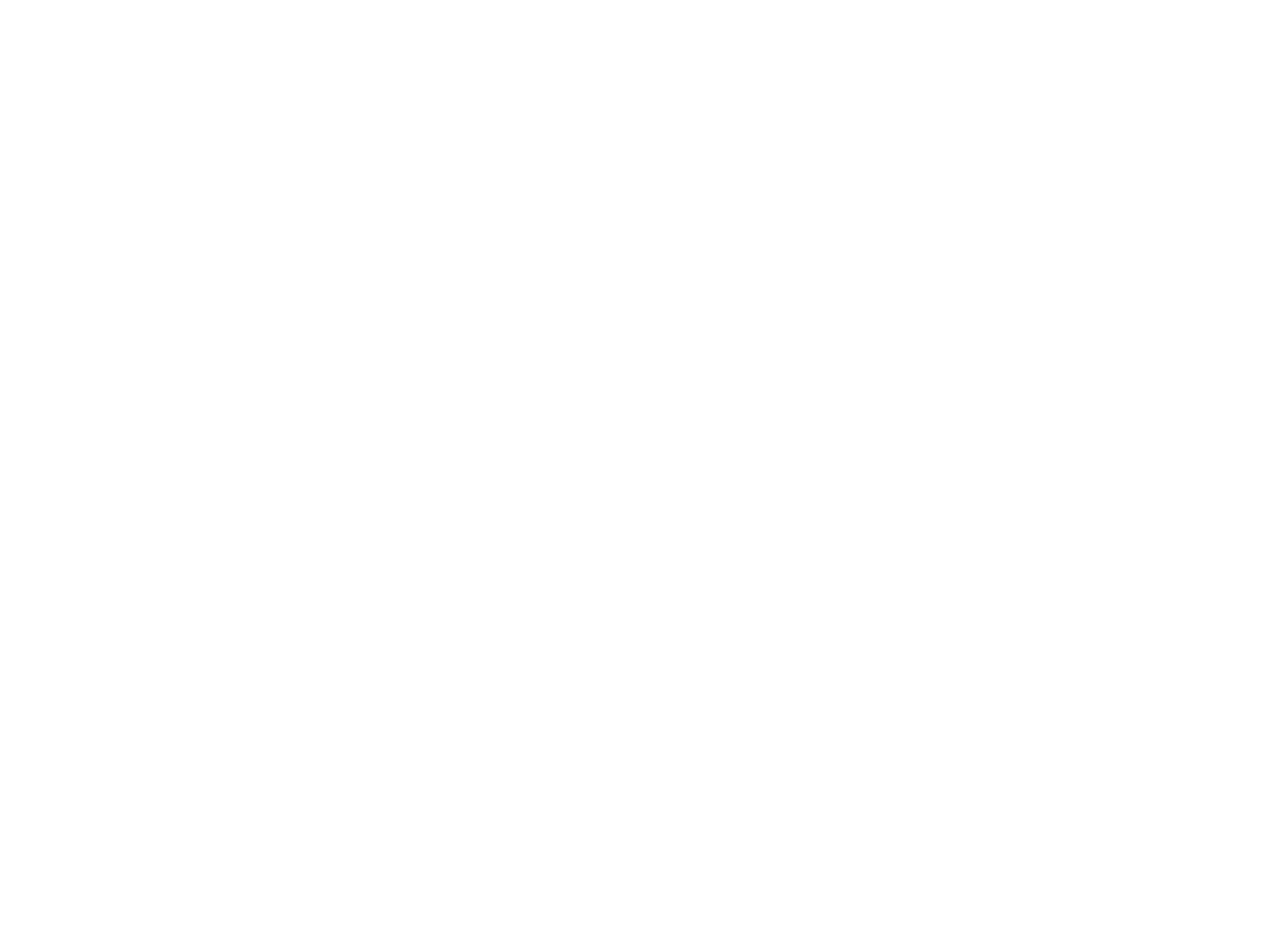
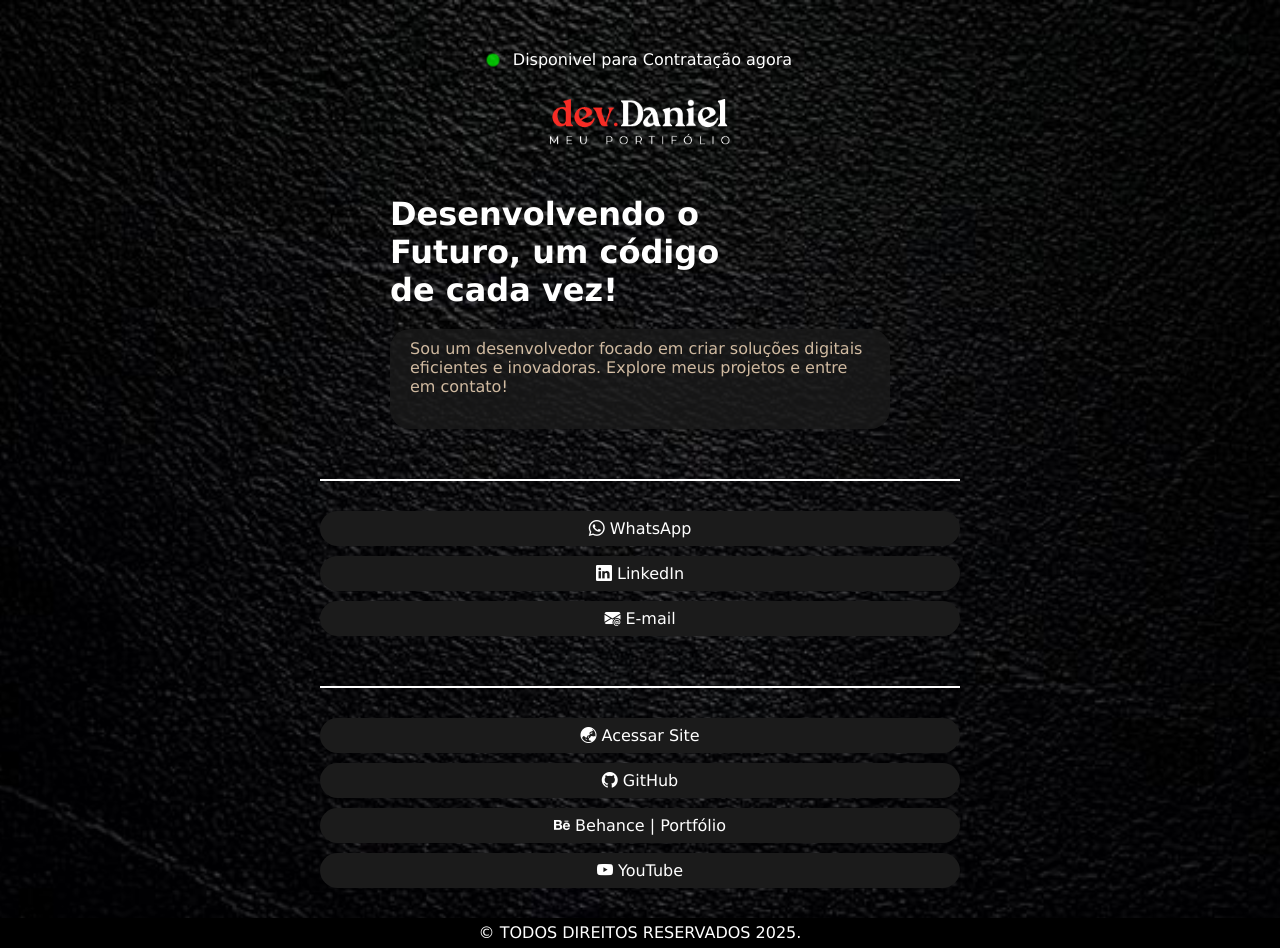
Before and after one commit to danyeljorge/linkpages, a plain HTML site: page index.html in a window 1280 px wide. Before the commit the page ends 800 px from the top, so only its background shows below. Drawn offline with nearby package versions, Linux system fonts and the light colour scheme; files that its build step writes are made by us from their sources.

Commit message:
finalizando a pagina de links

```diff
--- a/asset/css/style.css
+++ b/asset/css/style.css
@@ -0,0 +1,177 @@
+* {
+    margin: 0;
+    padding: 0;
+    box-sizing: border-box;
+    font-family: verdana, sans-serif;
+}
+
+body {
+   background-image: url(../img/fundo.jpg);
+   background-position: center center;
+   background-size: cover;
+   background-repeat: no-repeat;
+
+   background-color:black;
+   width: 100vw;
+   height: auto;
+   display: flex;
+   flex-direction: column;
+   align-items: center;
+   overflow-x: hidden ;
+
+}
+
+
+main {
+    width: 500px;
+    padding-top: 50px;
+    display: flex;
+    flex-direction: column;
+    align-items: center;
+    justify-content: top;
+}
+
+.pulsar {
+display: flex;
+align-content: center;
+align-items: center;
+gap: 15px;
+}
+
+
+.pulsando {
+    background-color: lime;
+    width: 10px;
+    height: 10px;
+    border-radius: 50%;
+    animation: pulso 1.5s infinite;
+}
+
+@keyframes pulso {
+    0% {
+    transform: scale(1);
+    opacity: 1;
+    }
+
+    50% {
+        transform: scale(1.3);
+        opacity: 0.7;
+    }
+
+    100% {
+    transform: scale(1);
+    opacity: 1;
+    }
+
+}
+
+.pulsar p {
+    color: white;
+}
+
+.logo{
+
+    padding-top: 30px;
+    width:100%;
+    display: flex;
+    justify-content: center;
+
+}
+
+.logo img {
+    width: 180px;
+}
+
+.headline {
+    width: 100%;
+    padding-top: 50px;
+    display: flex;
+    justify-content: start;
+}
+
+.headline h1 {
+    width: 70%;
+    color: white;
+}
+
+.descricao {
+    width: 100%;
+    height: 100px;
+    margin-top: 20px;
+    padding: 10px 20px;
+    border-radius: 20px;
+    opacity: 0.8;
+    background-color: #1b1b1b;
+    justify-content: center;
+
+
+
+}
+
+.descricao p {
+    color: bisque;
+
+}
+
+.contatos, .vejaMais  {
+    margin-top: 50px;
+    width: 100%;
+    display: flex;
+    flex-direction: column;
+    align-items: center;
+}
+.divlink {
+    width: 50%;
+    padding-top: 30px;
+    display: flex;
+    flex-direction: column;
+    align-items: center;
+    border-top: 2px solid white;
+    gap: 10px;
+}
+
+.divlink a {
+    text-decoration: none;
+    color: white;
+    background-color: #1b1b1b;
+    width: 100%;
+    height: 35px;
+    border-radius: 20px;
+    align-content: center;
+    text-align: center;
+    transition: 0.5s ;
+
+}
+
+.divlink a:hover {
+    text-decoration: none;
+    color: bisque;
+    background-color: #101010;
+    width: 100%;
+    height: 35px;
+    border-radius: 20px;
+    align-content: center;
+    text-align: center;
+    transform: scale(1.05);
+
+}
+
+.rodape {
+    margin-top: 30px;
+    width: 100%;
+    height: 30px;
+    background-color: black;
+    bottom: 0;
+    left: 0;
+    display: flex;
+    flex-direction: column;
+    justify-content: center;
+    align-items: center;
+
+}
+
+.rodape p {
+    color: white;
+    text-align: center;
+    align-content: center;
+}
--- a/index.html
+++ b/index.html
@@ -3,7 +3,13 @@
   <head>
     <meta charset="UTF-8" />
     <meta name="viewport" content="width=device-width, initial-scale=1.0" />
-    <link rel="stylesheet" href="style.css" />
+    <link rel="stylesheet" href="./asset/css/style.css" />
+
+    <!-- BOOSTRAP ICON -->
+    <link
+      rel="stylesheet"
+      href="https://cdn.jsdelivr.net/npm/bootstrap-icons@1.11.3/font/bootstrap-icons.min.css"
+    />
 
     <link
       rel="shortcut icon"
@@ -12,5 +18,56 @@
     />
     <title>Meus Links</title>
   </head>
-  <body></body>
+  <body>
+    <main id="conteinerprincipal">
+      <div class="pulsar">
+        <div class="pulsando"></div>
+        <p>Disponivel para Contratação agora</p>
+      </div>
+      <div class="logo">
+        <img src="./asset/img/LOGO.png" alt="LOGO DEV DANIEL" />
+      </div>
+      <div class="headline">
+        <h1>Desenvolvendo o Futuro, um código de cada vez!</h1>
+      </div>
+      <div class="descricao">
+        <p>
+          Sou um desenvolvedor focado em criar soluções digitais eficientes e
+          inovadoras. Explore meus projetos e entre em contato!
+        </p>
+      </div>
+    </main>
+
+    <section class="contatos">
+      <div class="divlink">
+        <a href="#" class="contatoLink"
+          ><i class="bi bi-whatsapp"></i> WhatsApp</a
+        >
+        <a href="#" class="contatoLink"
+          ><i class="bi bi-linkedin"></i> LinkedIn</a
+        >
+        <a href="#" class="contatoLink"
+          ><i class="bi bi-envelope-at-fill"></i> E-mail</a
+        >
+      </div>
+    </section>
+    <section class="vejaMais">
+      <div class="divlink">
+        <a href="#" class="contatoLink"
+          ><i class="bi bi-globe-asia-australia"></i> Acessar Site</a
+        >
+        <a href="#" class="contatoLink"><i class="bi bi-github"></i> GitHub</a>
+        <a href="#" class="contatoLink"
+          ><i class="bi bi-behance"></i> Behance | Portfólio</a
+        >
+        <a href="#" class="contatoLink"
+          ><i class="bi bi-youtube"></i> YouTube</a
+        >
+      </div>
+    </section>
+
+    <footer class="rodape">
+      <p>&copy; TODOS DIREITOS RESERVADOS 2025.</p>
+    </footer>
+  </body>
 </html>
```
Also changed, not shown: asset/img/fundo.jpg (added).
